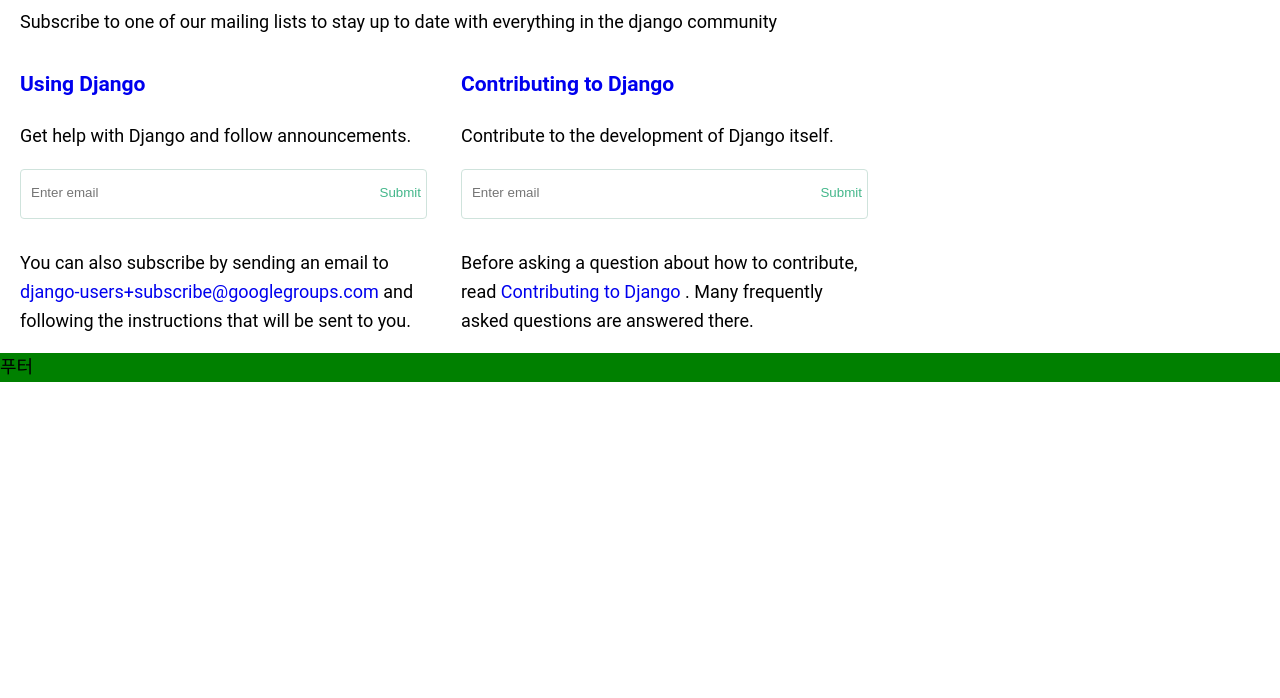
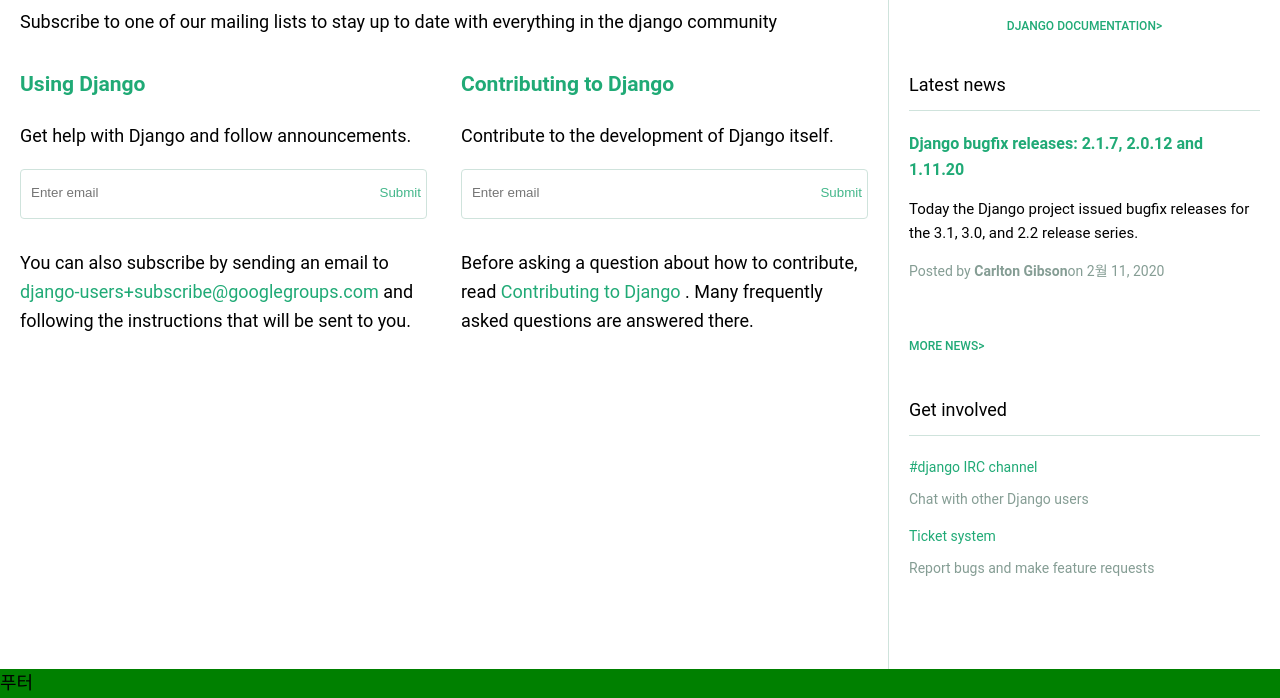
Before and after one commit to taesu-park/djangopage, a plain HTML site: page index.html in a window 1280 px wide. Shown: the part 589-1287 px from the top of the page. Before the commit the page ends 971 px from the top, so only its background shows below. Drawn offline with Linux system fonts and the light colour scheme.

Commit message:
201110 | add side

```diff
--- a/index.html
+++ b/index.html
@@ -32,7 +32,7 @@
                     <p class="intro-desc">
                         Django makes it easier to build better Web apps more quickly and with less code.
                     </p>
-                    <a href="#" class="cta">
+                    <a href="#" class="cta hero-cta">
                         Get started with Django
                     </a>
                 </div>
@@ -82,7 +82,40 @@
                     </div>
                 </div>
             </div>
-            <div class="side-content">사이드 콘텐츠</div>
+            <div class="side-content">
+                <div class="container-side-cta">
+                    <a href="#" class="cta side-cta">
+                        Download <em>latest release: 3.1.3</em>
+                    </a>
+                    <a href="#" class=more>Django documentation</a>
+                </div>
+                <div class="latest-news infos">
+                    <h3 class="infos-title">Latest news</h3>
+                    <article class="news-article">
+                        <h4 class="news-title">
+                            <a href="#">Django bugfix releases: 2.1.7, 2.0.12 and 1.11.20</a>
+                        </h4>
+                        <p class="news-desc">
+                            Today the Django project issued bugfix releases for the 3.1, 3.0, and 2.2 release series.
+                        </p>
+                        <p class="news-meta">Posted by <span>Carlton Gibson</span>on <time datetime="2020-02-11">2월 11, 2020</time></p>
+                    </article>
+                    <a href="#" class="more">More news</a>
+                </div>
+                <div class="get-involved infos">
+                    <h3 class="infos-title">Get involved</h3>
+                    <dl class="list-communities">
+                        <dt class="community-title">
+                            <a href="#">#django IRC channel</a>
+                        </dt>
+                        <dd class="community-desc">Chat with other Django users</dd>
+                        <dt class="community-title"><a href="#">Ticket system</a></dt>
+                        <dd class="community-desc">
+                            Report bugs and make feature requests
+                        </dd>
+                    </dl>
+                </div>
+            </div>
             </div>
     </main>
     <footer class="footer">푸터</footer>
--- a/style.css
+++ b/style.css
@@ -17,7 +17,21 @@
 }
 a{
     text-decoration:none;
+    color:#20AA76;
 }
+
+/* CTA */
+.cta{
+    color:white;
+    font-weight: 400;
+    display:block;
+    border-radius:8px;
+    background-color: #44b78b;
+}
+.cta:hover{
+    background: #51be95;
+}
+
 /* HEADER */
 .header {
     background: #0c4b33;
@@ -47,6 +61,7 @@
 }
 
 /* MAIN */
+/* HERO SECTION */
 .hero-section {
     text-align:center;
     padding:50px 0;
@@ -59,56 +74,15 @@
     font-size:3.6rem;
     line-height:1.3;
 }
-.cta{
-    color:white;
-    width:300px;
-    font-weight: 400;
+
+.hero-cta{
+    width: 300px;
     margin:0 auto 60px;
-    display:block;
     padding: 20px 50px;
-    border-radius:8px;
-    background-color: #44b78b;
-}
-.cta:hover{
-    background: #51be95;
-}
 
-.side-content{
-    float:right;
-    background:yellow;
-    width:30%;
 }
 
 
-.nav{
-    text-align:right;
-}
-.list-item{
-    display:inline-block;
-    font-weight:700;
-    font-size:1.3rem;
-    text-transform: uppercase;
-}
-.list{
-    margin:0;
-    font-size:0;
-}
-
-.list-item > a{
-    color:white;
-    display:block;
-    padding:10px;
-}
-
-.list-item > a:hover{
-    color: #c9f0dd;
-}
-
-/* FOOTER */
-.footer{
-    background:green;
-    clear: both;
-}
 
 /* MAIN CONTENT */
 .main-content {
@@ -170,3 +144,122 @@
     color:#44b78b;
     cursor: pointer;
 }
+
+/* SIDE CONTENT */
+.side-content{
+    float:right;
+    width:30%;
+    margin:0;
+    padding:0 0 30px 20px;
+    border-left: 1px solid #cfe3dc;
+}
+
+.side-content a:hover{
+    color:#25c488;
+}
+.container-side-cta{
+    text-align:center;
+}
+.cta.side-cta:hover{
+    color:white;
+}
+.side-cta{
+    width: 330px;
+    padding: 16px 24px;
+    margin:40px auto 0;
+}
+.side-cta em{
+    font-style:normal;
+    color:#c9f0dd;
+}
+
+.more{
+    display:block;
+    margin-top:20px;
+    font-size:1.2rem;
+    font-weight:500;
+    text-transform: uppercase;
+    color:#20aa76;
+}
+.more::after{
+    content:">";
+}
+.infos {
+    margin-bottom:40px;
+}
+.infos-title{
+    font-size:1.8rem;
+    font-weight:400;
+    border-bottom:1px solid #cfe3dc;
+    margin: 3.5rem 0 0 0;
+    padding-bottom: 1rem;
+}
+.news-title{
+    margin: 0;
+    font-weight:700;
+    font-size:1.6rem;
+}
+.news-title > a,
+.community-title > a{
+    color:#20aa76;
+}
+.news-article{
+    padding:20px 0;
+}
+.news-desc{
+    font-size:1.5rem;
+}
+.news-meta{
+    margin-top:1rem;
+    font-size:1.4rem;
+    color:#859d94;
+}
+.news-meta > span{
+    font-weight:700;
+}
+.list-communities{
+    padding:20px 0;
+    margin:0;
+}
+.community-title{
+    font-size:1.4rem;
+}
+.community-title:nth-child(n+2){
+    margin-top:14px;
+}
+.community-desc{
+    font-size:1.4rem;
+    color:#859d94;
+    margin:10px 0 0 0;
+}
+
+.nav{
+    text-align:right;
+}
+.list-item{
+    display:inline-block;
+    font-weight:700;
+    font-size:1.3rem;
+    text-transform: uppercase;
+}
+.list{
+    margin:0;
+    font-size:0;
+}
+
+.list-item > a{
+    color:white;
+    display:block;
+    padding:10px;
+}
+
+.list-item > a:hover{
+    color: #c9f0dd;
+}
+
+
+/* FOOTER */
+.footer{
+    background:green;
+    clear: both;
+}
```
